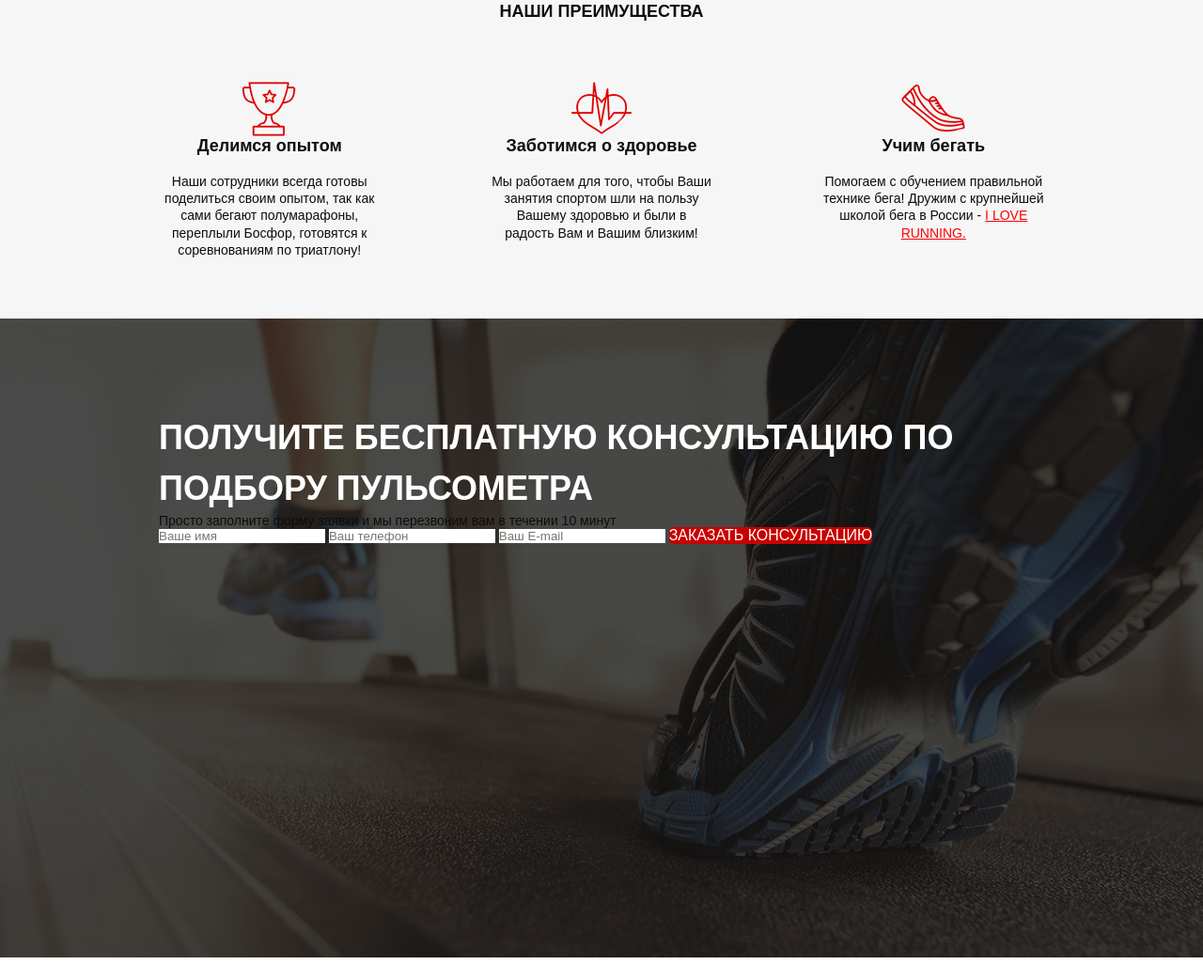
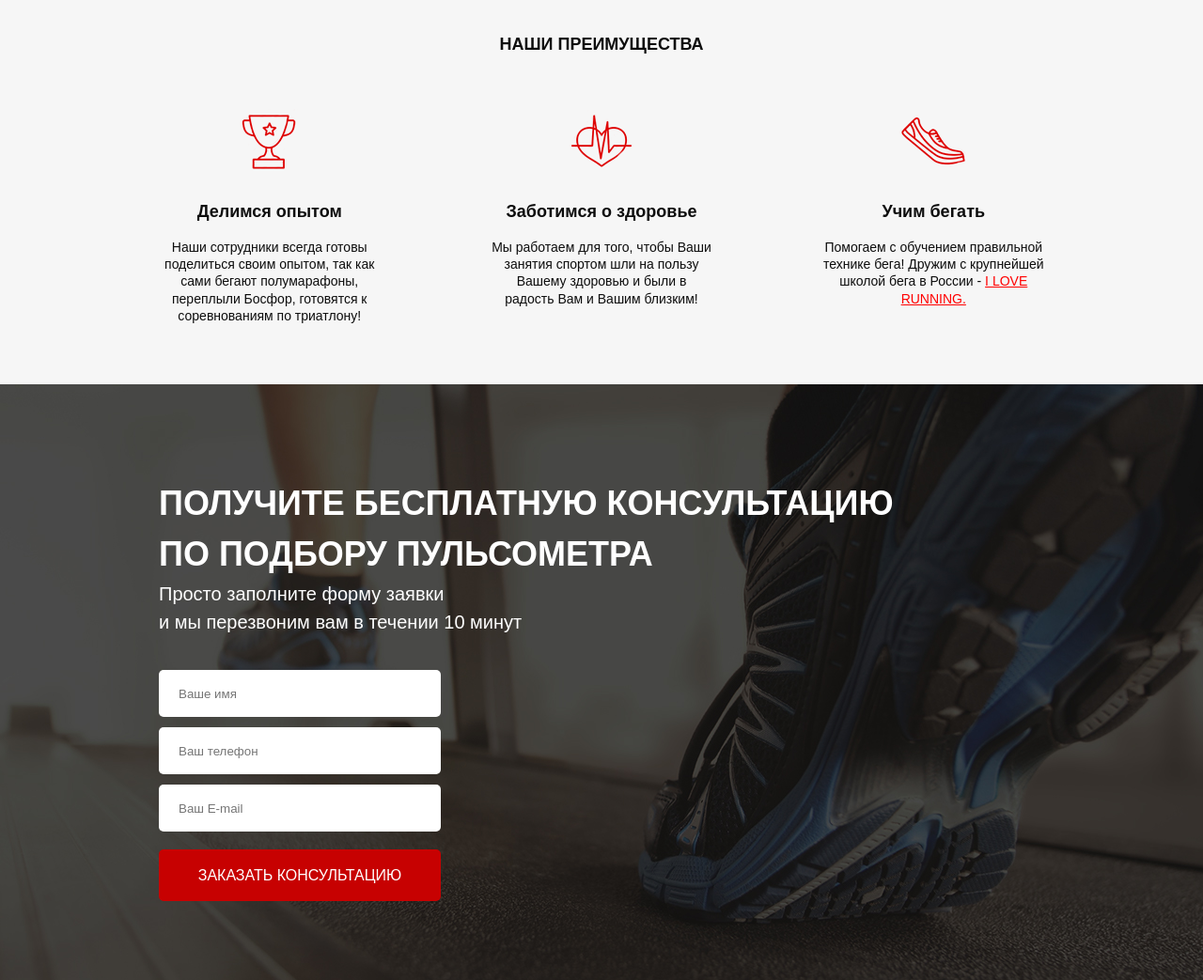
Before and after one commit to Alex-Sapon/run, a website: page #src/index.html in a window 1280 px wide. Shown: the part 720-1763 px from the top of the page at 94% size. Before the commit the page ends 1739 px from the top, so only its background shows below. Drawn offline with nearby package versions, Linux system fonts and the light colour scheme; files that its build step writes are made by us from their sources; a web font is replaced by a local one.

Commit message:
add section consultation

```diff
--- a/#src/index.html
+++ b/#src/index.html
@@ -67,13 +67,13 @@
       <div class="_container">
         <div class="consultation__block">
           <h2 class="consultation__title">Получите бесплатную консультацию по подбору пульсометра </h2>
-        <div class="consultation__subtitle">Просто заполните форму заявки и мы перезвоним вам в течении 10 минут</div>
+        <div class="consultation__subtitle">Просто заполните форму заявки<br>и мы перезвоним вам в течении 10 минут</div>
         </div>
-        <form action="" class="form">
-          <input placeholder="Ваше имя" required type="text">
-          <input placeholder="Ваш телефон" required type="tel">
-          <input placeholder="Ваш E-mail" required type="email">
-          <button class="btn" type="submit">заказать кОНСУЛЬТАЦИЮ</button>
+        <form action="#" class="form">
+          <input placeholder="Ваше имя" required type="text" name="name">
+          <input placeholder="Ваш телефон" required type="tel" name="number">
+          <input placeholder="Ваш E-mail" required type="email" name="email">
+          <button class="consultation__btn btn" type="submit">заказать кОНСУЛЬТАЦИЮ</button>
         </form>
       </div>
     </section>
--- a/#src/scss/advantage.scss
+++ b/#src/scss/advantage.scss
@@ -5,6 +5,7 @@
         font-weight: 700;
         font-size: 18px;
         text-align: center;
+        margin-top: 35px;
     }
     &__block {
         display: flex;
--- a/#src/scss/consultation.scss
+++ b/#src/scss/consultation.scss
@@ -2,6 +2,9 @@
     padding: 100px 0px;
     background: url(../img/bg2.png) center center / cover no-repeat;
     min-height: 680px;
+    &__block {
+        max-width: 800px;
+    }
     &__title {
         font-weight: 700;
         font-size: 36px;
@@ -9,4 +12,32 @@
         text-transform: uppercase;
         color: #FFFFFF;
     }
+    &__subtitle {
+        font-weight: 300;
+        font-size: 20px;
+        line-height: 30px;
+        color: #FFFFFF;
+    }
+    &__btn {
+        width: 300px;
+        height: 55px;
+        margin-top: 8px;
+    }
 }
+
+.form {
+    display: flex;
+    flex-direction: column;
+    margin-top: 36px;
+    max-width: 303px;
+    input {
+        width: 300px;
+        height: 50px;
+        background-color: #FFFFFF;
+        border-radius: 5px;
+        padding: 0px 21px;
+        &:not(:last-child) {
+            margin-bottom: 11px;
+        }
+    }
+}
```
Also changed, not shown: 1 other file.
